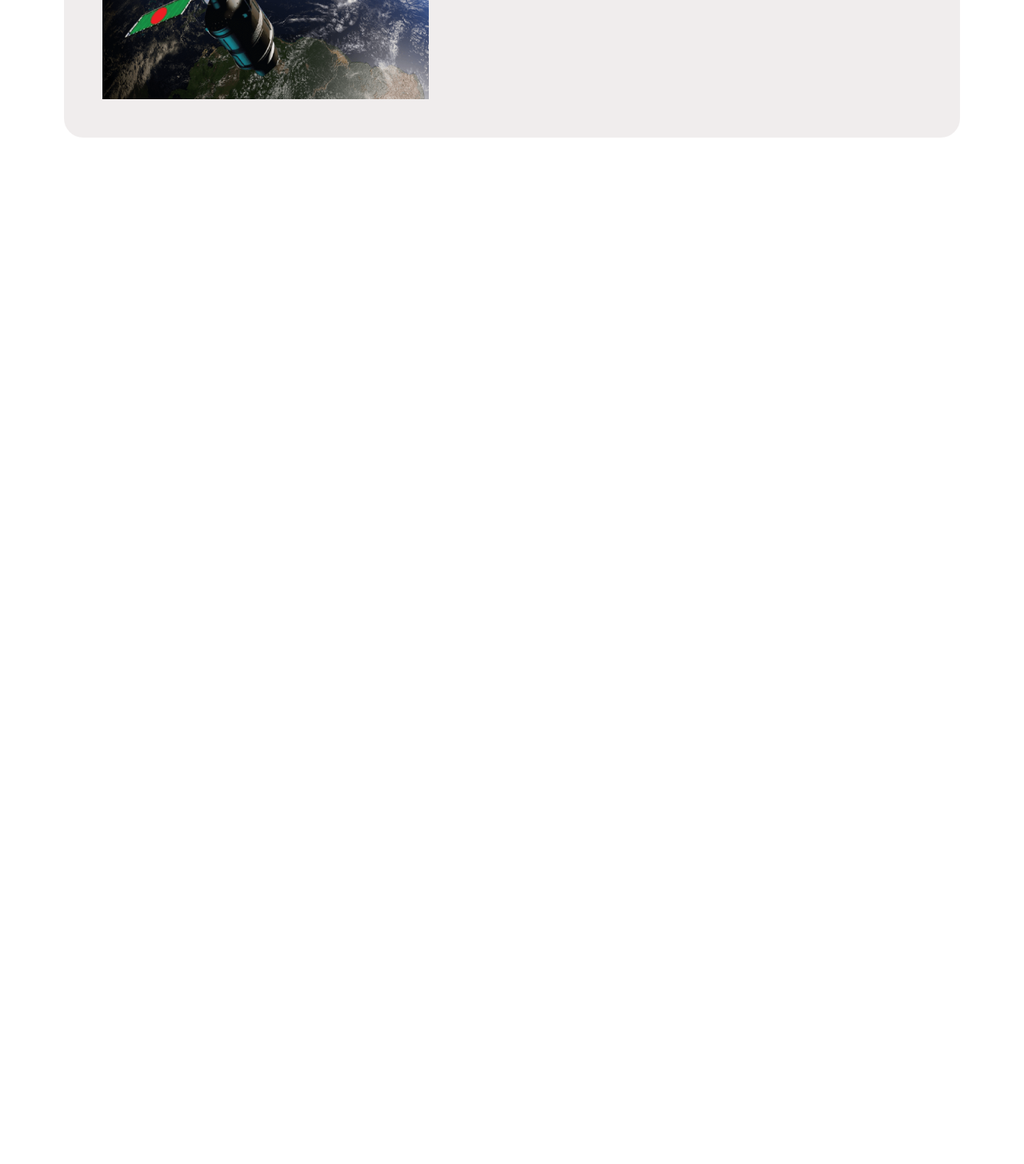
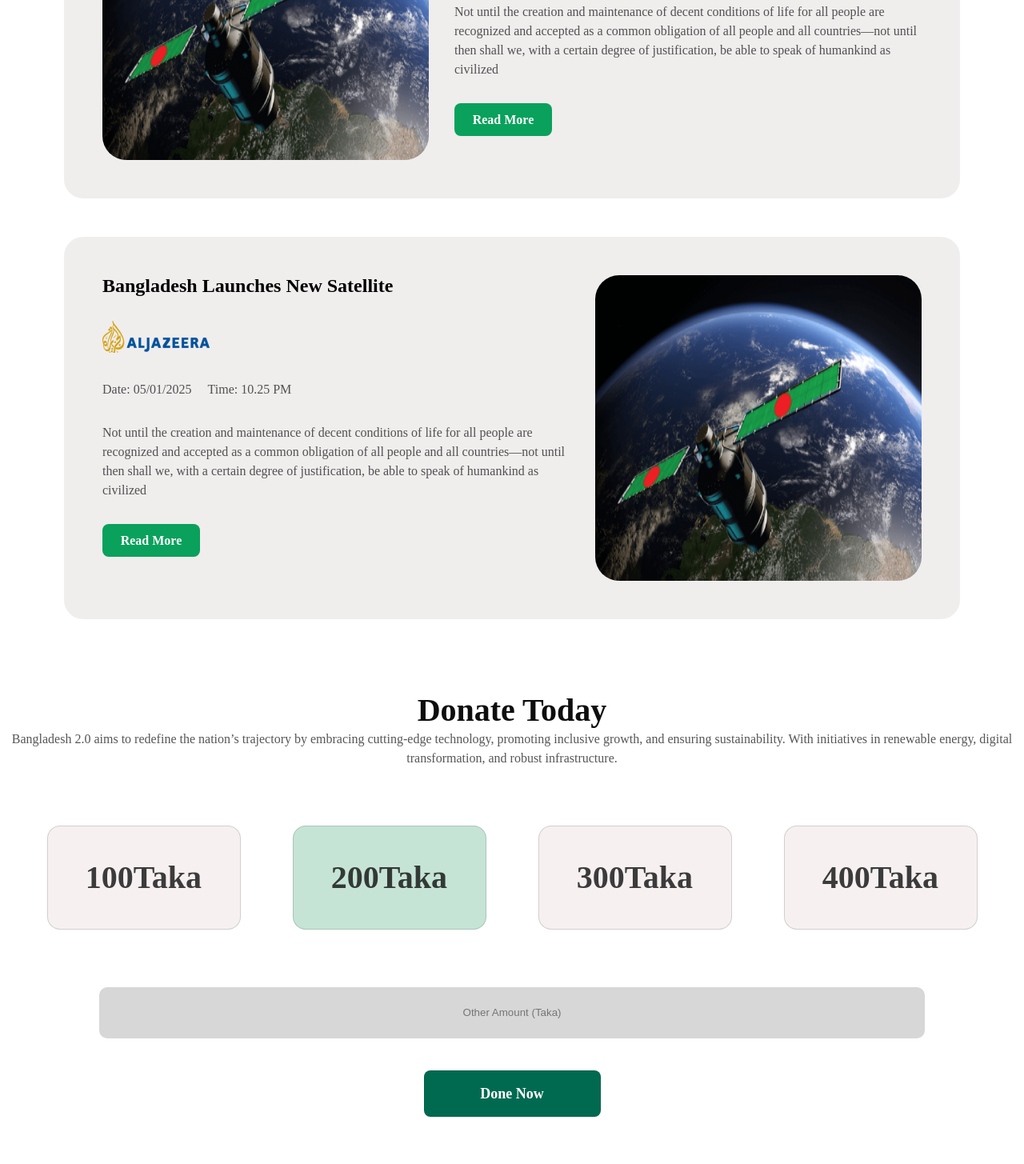
Before and after one commit to Mezbahul-241-15-929/Assignment-B11A1, a plain HTML site: page index.html in a window 1280 px wide. Shown: the part 1651-3106 px from the top of the page at 80% size. Before the commit the page ends 1901 px from the top, so only its background shows below. Drawn offline with Linux system fonts and the light colour scheme.

Commit message:
final fixing

```diff
--- a/index.html
+++ b/index.html
@@ -100,11 +100,34 @@
                 <img class="img1" src="/assets/satelite.png" alt="satelite">
                 <div class="hacrd-right">
                     <h1>Bangladesh Launches New Satellite</h1>
-                    <img src="/assets/al-jazeera.png" alt="al-jazeera">
-                    <div class="date-time">
+                    <img class="img" src="/assets/al-jazeera.png" alt="al-jazeera">
+                    <div class="date-time text1">
                         <p>Date: 05/01/2025</p>
                         <p>Time: 10.25 PM</p>
                     </div>
+                    <p class="text1">Not until the creation and maintenance of decent conditions of life for all people
+                        are recognized and accepted as a common obligation of all people and all countries—not until
+                        then shall we,
+                        with a certain degree of justification, be able to speak of humankind as civilized
+                    </p>
+                    <div class="btn2">Read More</div>
+                </div>
+            </div>
+
+            <div class="hcard hcard2">
+                <img class="img1" src="/assets/satelite.png" alt="satelite">
+                <div class="hacrd-right">
+                    <h1>Bangladesh Launches New Satellite</h1>
+                    <img class="img" src="/assets/al-jazeera.png" alt="al-jazeera">
+                    <div class="date-time text1">
+                        <p>Date: 05/01/2025</p>
+                        <p>Time: 10.25 PM</p>
+                    </div>
+                    <p class="text1">Not until the creation and maintenance of decent conditions of life for all people
+                        are recognized and accepted as a common obligation of all people and all countries—not until
+                        then shall we,
+                        with a certain degree of justification, be able to speak of humankind as civilized
+                    </p>
                     <div class="btn2">Read More</div>
                 </div>
             </div>
@@ -112,6 +135,30 @@
         </div>
 
     </section>
+    <!-- donate section -->
+    <section class="donate">
+        <div class="donate-main">
+            <div class="don1">
+                <div class="heading ">Donate Today</div>
+                <p class="text2">Bangladesh 2.0 aims to redefine the nation’s trajectory by embracing cutting-edge
+                    technology,
+                    promoting inclusive growth, and ensuring sustainability. With initiatives in renewable energy,
+                    digital transformation, and robust infrastructure.</p>
+            </div>
+            <div class="don2">
+                <div class="dcard">100Taka</div>
+                <div class="dcard d2">200Taka</div>
+                <div class="dcard">300Taka</div>
+                <div class="dcard">400Taka</div>
+            </div>
+            <div class="input1">
+                <input type="text" name="" id="" placeholder="Other Amount (Taka)">
+            </div>
+            <div class="btn">Done Now</div>
+
+        </div>
+
+    </section>
 </body>
 
 </html>
--- a/style.css
+++ b/style.css
@@ -236,3 +236,164 @@
     border-radius: 24px;
     background: rgba(212, 202, 202, 0.347);
 }
+
+.date-time {
+    display: flex;
+    padding-bottom: 30px;
+    gap: 20px;
+}
+
+.img1 {
+    border-radius: 30px;
+}
+
+.hacrd-right>h1 {
+    padding-bottom: 30px;
+}
+
+.hacrd-right>img {
+    padding-bottom: 30px;
+}
+
+.hacrd-right>.text1 {
+    padding-bottom: 30px;
+}
+
+.hacrd-right>.btn2 {
+    margin-bottom: 30px;
+}
+
+.hard>h1 {
+    color: rgba(14, 14, 14, 0.8);
+    font-family: Fira Sans;
+    font-size: 32px;
+    font-weight: 700;
+    line-height: 38px;
+}
+
+.hcard2 {
+    flex-direction: row-reverse;
+}
+
+/* donate section css */
+
+.donate {
+    max-width: 1600px;
+    height: 100px;
+    margin: 0 auto;
+    padding: 24px 80px 24px 80px;
+    margin-bottom: 30px;
+    padding: 250px 0;
+}
+
+.donate-main {
+    max-width: 1280px;
+    margin: 0 auto;
+    display: flex;
+    flex-direction: column;
+    justify-content: center;
+    align-items: center;
+    padding: 0 0;
+    gap: 40px;
+    height: 55px;
+}
+
+
+
+.don1 {
+    color: rgba(14, 14, 14, 0.7);
+    font-family: Fira Sans;
+    font-size: 16px;
+    font-weight: 400;
+    line-height: 24px;
+    letter-spacing: 0%;
+    text-align: center;
+}
+
+.heading {
+    color: rgb(14, 14, 14);
+    font-family: Fira Sans;
+    font-size: 40px;
+    font-weight: 700;
+    line-height: 48px;
+    text-align: center;
+}
+
+.don2 {
+    display: flex;
+    justify-content: space-around;
+    gap: 65px;
+}
+
+.dcard {
+
+    border: 1px solid rgba(14, 14, 14, 0.15);
+    border-radius: 16px;
+    margin: 32px 0px;
+    background: rgb(246, 240, 240);
+    display: flex;
+    justify-content: center;
+    align-items: center;
+    width: 240px;
+    height: 128px;
+
+    color: rgba(14, 14, 14, 0.8);
+    font-family: Fira Sans;
+    font-size: 40px;
+    font-weight: 700;
+    line-height: 48px;
+    letter-spacing: 0%;
+    text-align: left;
+    border: 1px solid rgba(14, 14, 14, 0.15);
+}
+
+.d2 {
+    background-color: rgb(198, 228, 214);
+}
+
+.input1 {
+    border: none;
+    display: flex;
+}
+
+.input1>input {
+
+    background: rgb(215, 215, 215);
+    width: 1032px;
+    height: 64px;
+    box-sizing: none;
+    border-radius: 10px;
+    border: none;
+    text-align: center;
+
+}
+
+.btn5 {
+    width: 151px;
+    height: 56px;
+    box-sizing: border-box;
+    border: 1px solid rgba(14, 14, 14, 0.1);
+    border-radius: 8px;
+    background: rgb(0, 106, 80);
+}
+
+.btn {
+    color: rgb(255, 255, 255);
+    font-family: Fira Sans;
+    font-size: 18px;
+    font-weight: 600;
+    line-height: 22px;
+    letter-spacing: 0%;
+
+    width: 151px;
+    height: 56px;
+    display: flex;
+    flex-direction: row;
+    justify-content: center;
+    align-items: center;
+    padding: 17px 34px 17px 34px;
+    margin: px 0px;
+    border: 1px solid rgba(14, 14, 14, 0.1);
+    border-radius: 8px;
+    background: rgb(0, 106, 80);
+}
```
